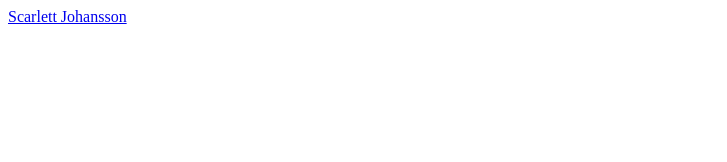
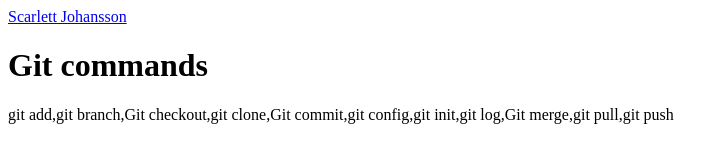
Before and after one commit to wolshebnic/Hillel, a plain HTML site: page homework9/index.html in a window 1280 px wide. Shown: the whole page, without its empty margins (0-727 px from the left). Drawn offline with Linux system fonts and the light colour scheme.

Commit message:
add command list

```diff
--- a/homework9/index.html
+++ b/homework9/index.html
@@ -7,5 +7,8 @@
 </head>
 <body>
     <a href="./gallery.html">Scarlett Johansson</a>
+
+    <h1>Git commands</h1>
+    <p>git add,git branch,Git checkout,git clone,Git commit,git config,git init,git log,Git merge,git pull,git push</p>
 </body>
 </html>
```
